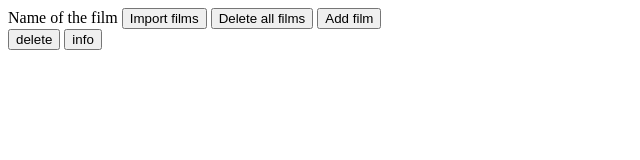
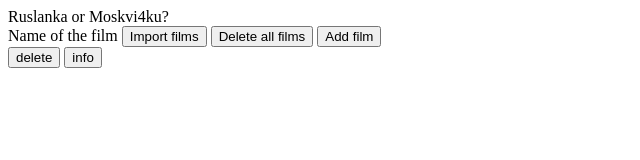
Before and after one commit to oleksandr751/testproject, a plain HTML site: page index.html in a window 1280 px wide. Shown: the whole page, without its empty margins (0-640 px from the left). Drawn offline with Linux system fonts and the light colour scheme.

Commit message:
add question for Olexander

```diff
--- a/index.html
+++ b/index.html
@@ -8,6 +8,9 @@
 </head>
 
 <body>
+    <div>
+        Ruslanka or Moskvi4ku?
+    </div>
     <div>
         <div>
             <div>
```
